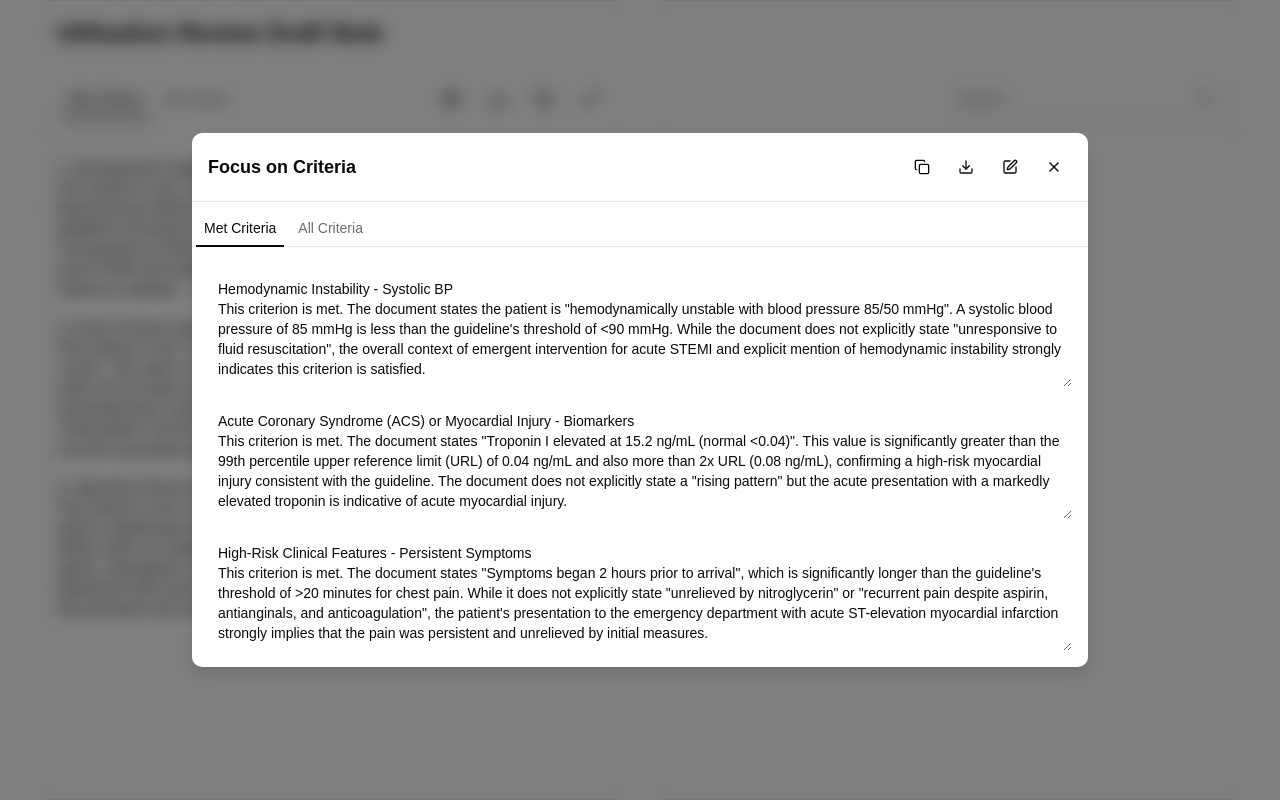
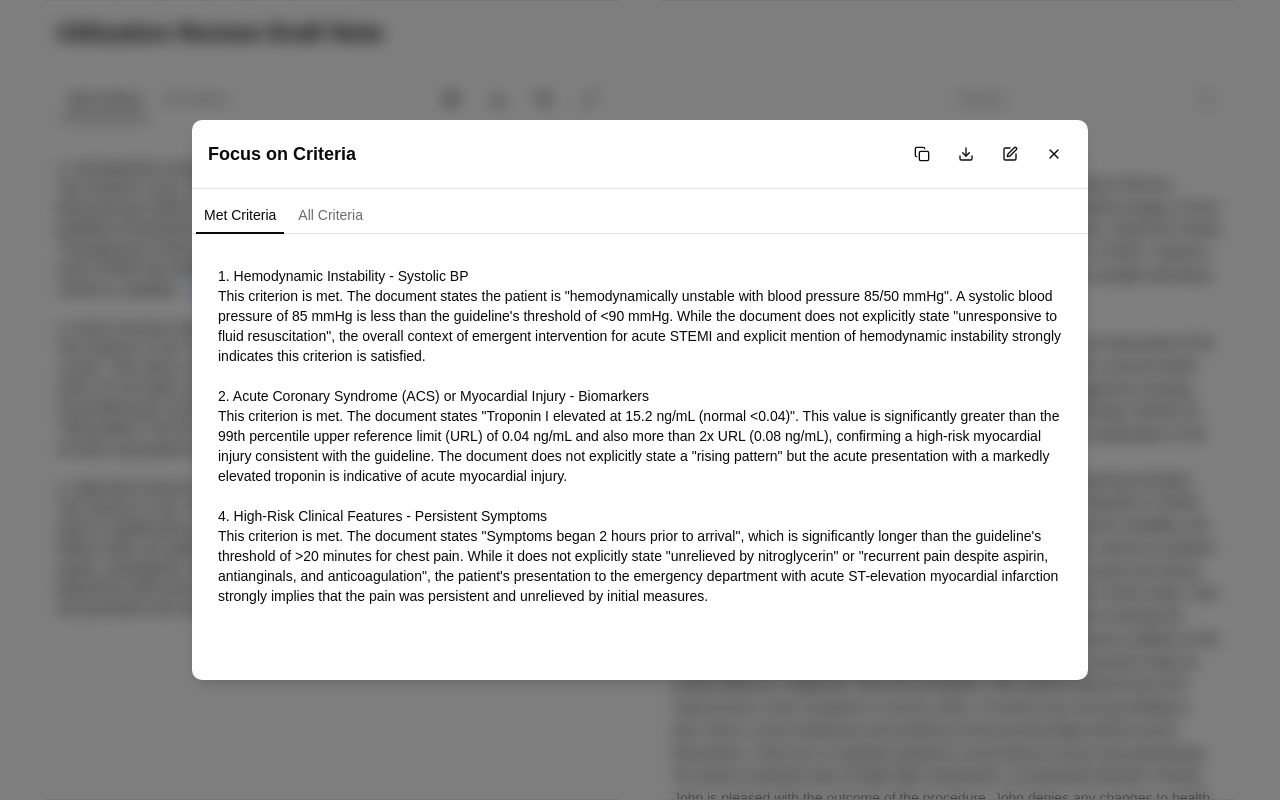
Before and after one commit to pushpakshirsagar/health_note_demo, a React (Vite) app: page / in a window 1280 px wide. Both pictures are taken after a click on the button 590 px from the left and 99 px from the top of the page. Built offline with nearby package versions, Linux system fonts and the light colour scheme.

Commit message:
bugs which i missed

```diff
--- a/src/components/CriteriaEditModal.tsx
+++ b/src/components/CriteriaEditModal.tsx
@@ -6,6 +6,22 @@ import { useDraftNote } from "@/hooks/useDraftNote"
 import type { Guideline } from "@/types/citation"
 import { Tabs, TabsContent, TabsList, TabsTrigger } from "./ui/tabs"
 import { useAppData } from "@/context/AppDataContext"
+
+function combinedTextFromCriteria(criteria: Guideline[]): string {
+  return criteria.map((g) => `${g.guideline_number}. ${g.report}`).join("\n\n")
+}
+
+function parseCombinedToCriteria(combinedText: string, template: Guideline[]): Guideline[] {
+  if (!template.length) return []
+  // Split only when a new line starts with "number. " (double newline + number)
+  const parts = combinedText.split(/\n\n(?=\d+\. )/).map((s) => s.trim()).filter(Boolean)
+  return template.map((guideline) => {
+    const num = String(guideline.guideline_number)
+    const part = parts.find((p) => p.startsWith(`${num}. `))
+    const report = part ? part.slice(num.length + 2).trim() : guideline.report
+    return { ...guideline, report }
+  })
+}
 
 interface CriteriaEditModalProps {
   isOpen: boolean
@@ -25,17 +41,17 @@ export const CriteriaEditModal = ({
 }: CriteriaEditModalProps) => {
   const { downloadAsText, copyToClipboard } = useDraftNote()
   const [editedCriteria, setEditedCriteria] = useState<Guideline[]>([])
+  const [combinedText, setCombinedText] = useState("")
   const { allCriteria, metCriteria } = useAppData()
   const [activeTab, setActiveTab] = useState("met")
 
+  const currentCriteria = activeTab === "met" ? metCriteria : allCriteria
+
   useEffect(() => {
-    if (isOpen) {
-      const currentCriteria = activeTab === "met" ? metCriteria : allCriteria
-      const initial: Guideline[] = []
-      currentCriteria.forEach((guideline: any) => {
-        initial.push(guideline)
-      })
+    if (isOpen && currentCriteria.length > 0) {
+      const initial = currentCriteria.map((g: Guideline) => ({ ...g }))
       setEditedCriteria(initial)
+      setCombinedText(combinedTextFromCriteria(initial))
     }
   }, [isOpen, activeTab])
 
@@ -91,26 +107,17 @@ export const CriteriaEditModal = ({
 
         {/* Content */}
         <TabsContent value={activeTab} className="mt-0 flex-1 overflow-y-auto p-4">
-          <div className="space-y-4 max-h-[calc(100vh-200px)] overflow-y-auto">
-            {editedCriteria.map((guideline: any) => (
-              <div key={guideline.guideline_number} className="space-y-2">
-                <Textarea
-                  value={editedCriteria.find(g => g.guideline_number === guideline.guideline_number)?.report || guideline.report}
-                  disabled={mode === "focus"}
-                  onChange={(e) => {
-                    if (mode !== "focus") return;
-                    setEditedCriteria(prev => {
-                      const index = prev.findIndex(g => g.guideline_number === guideline.guideline_number)
-                      if (index !== -1) {
-                        prev[index].report = e.target.value
-                      }
-                      return [...prev]
-                    })
-                  }}
-                  className="min-h-24 border-none h-auto shadow-none disabled:opacity-100 !focus-visible:shadow-none focus:shadow-none"
-                />
-              </div>
-            ))}
+          <div className="max-h-[calc(100vh-200px)]">
+            <Textarea
+              value={combinedText}
+              disabled={mode === "focus"}
+              onChange={(e) => {
+                const next = e.target.value
+                setCombinedText(next)
+                setEditedCriteria(parseCombinedToCriteria(next, editedCriteria))
+              }}
+              className="min-h-[calc(100vh-280px)] disabled:opacity-100 w-full resize-y border-none shadow-none focus-visible:ring-0 focus-visible:ring-offset-0 text-sm whitespace-pre-wrap"
+            />
           </div>
         </TabsContent>
 
--- a/src/components/Inspection.tsx
+++ b/src/components/Inspection.tsx
@@ -194,23 +194,19 @@ const Inspection = () => {
 
       <div
         ref={contentRef}
-        className="flex-1 p-4 overflow-y-auto overflow-x-hidden min-h-0 whitespace-pre-wrap"
+        className="flex-1 flex flex-col min-h-0 overflow-hidden"
       >
-        {isActive && noteText? (
+        {noteText && (
           <>
-            <div className="mb-4 flex items-center justify-end gap-2">
+            {isActive && (
+              <div className="p-4 pb-0 flex items-center justify-end gap-2 shrink-0">
                 <InputGroup className="w-1/3 max-w-md">
                   <InputGroupInput
                     type="text"
-                  placeholder="Search in citations..."
-                  value={citationSearchQuery}
-                  onChange={(e) => {
-                    setCitationSearchQuery(e.target.value)
-                  }}
-                  onKeyDown={handleCitationSearchKeyDown}
+                    placeholder={`Source ${currentCitationMatchIndex + 1} of ${citationMatches.length}`}
+                    value={`Source ${currentCitationMatchIndex + 1} of ${citationMatches.length}`}
                   />
                   <InputGroupAddon align="inline-end">
-                  <SearchIcon className="w-4 h-4" />
                     {citationSearchQuery && (
                       <Button
                         variant="ghost"
@@ -230,9 +226,6 @@ const Inspection = () => {
 
                 {citationSearchQuery && citationMatches.length > 0 && (
                   <div className="flex gap-0.5">
-                  <div className="flex items-center gap-1 text-xs text-muted-foreground whitespace-nowrap">
-                    {currentCitationMatchIndex + 1} of {citationMatches.length}
-                  </div>
                     <Button
                       variant="ghost"
                       size="icon"
@@ -254,11 +247,12 @@ const Inspection = () => {
                   </div>
                 )}
               </div>
-
+            )}
+            <div className="flex-1 min-h-0 overflow-y-auto overflow-x-hidden p-4 whitespace-pre-wrap">
               {renderHighlightedText()}
-
+            </div>
           </>
-        ) : <>{renderHighlightedText()}</>}
+        )}
       </div>
     </div>
   )
--- a/src/context/AppDataContext.tsx
+++ b/src/context/AppDataContext.tsx
@@ -6,7 +6,7 @@ const AppDataContext = createContext<CitationContextType | undefined>(undefined)
 
 export const AppDataProvider = ({ children }: { children: ReactNode }) => {
   const [selectedCitations, setSelectedCitationsState] = useState<ParsedCitation[]>([])
-  const [noteText, setNoteText] = useState<string>('')
+  const [noteText, setNoteText] = useState<string>(dummyResponse.result_json.note)
   const [isActive, setIsActive] = useState<boolean>(false)
   const [searchQuery, setSearchQuery] = useState("")
   const [activeTab, setActiveTab] = useState("met")
--- a/src/hooks/useDraftNote.ts
+++ b/src/hooks/useDraftNote.ts
@@ -22,9 +22,6 @@ export const useDraftNote = () => {
     let content: string = "";
     criteria.forEach((guideline) => {
       content += `${guideline.guideline_number}. ${guideline.report}\n`
-      if (guideline.citations && guideline.citations.length > 0) {
-        content += `${guideline.citations.length}\n`
-      }
       content += "\n"
     })
     return content
```
Lines whose indentation alone changed are shown as unchanged.
